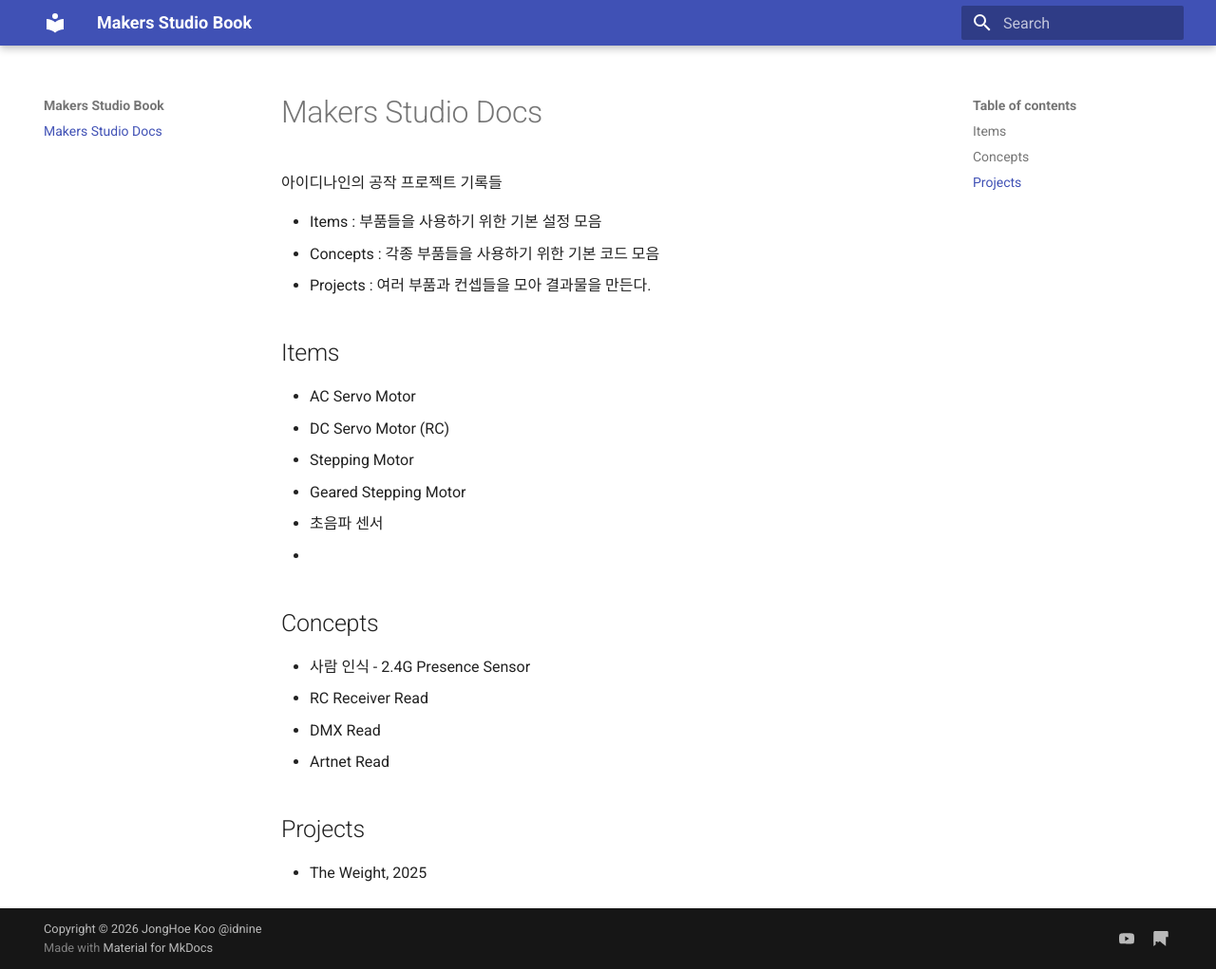
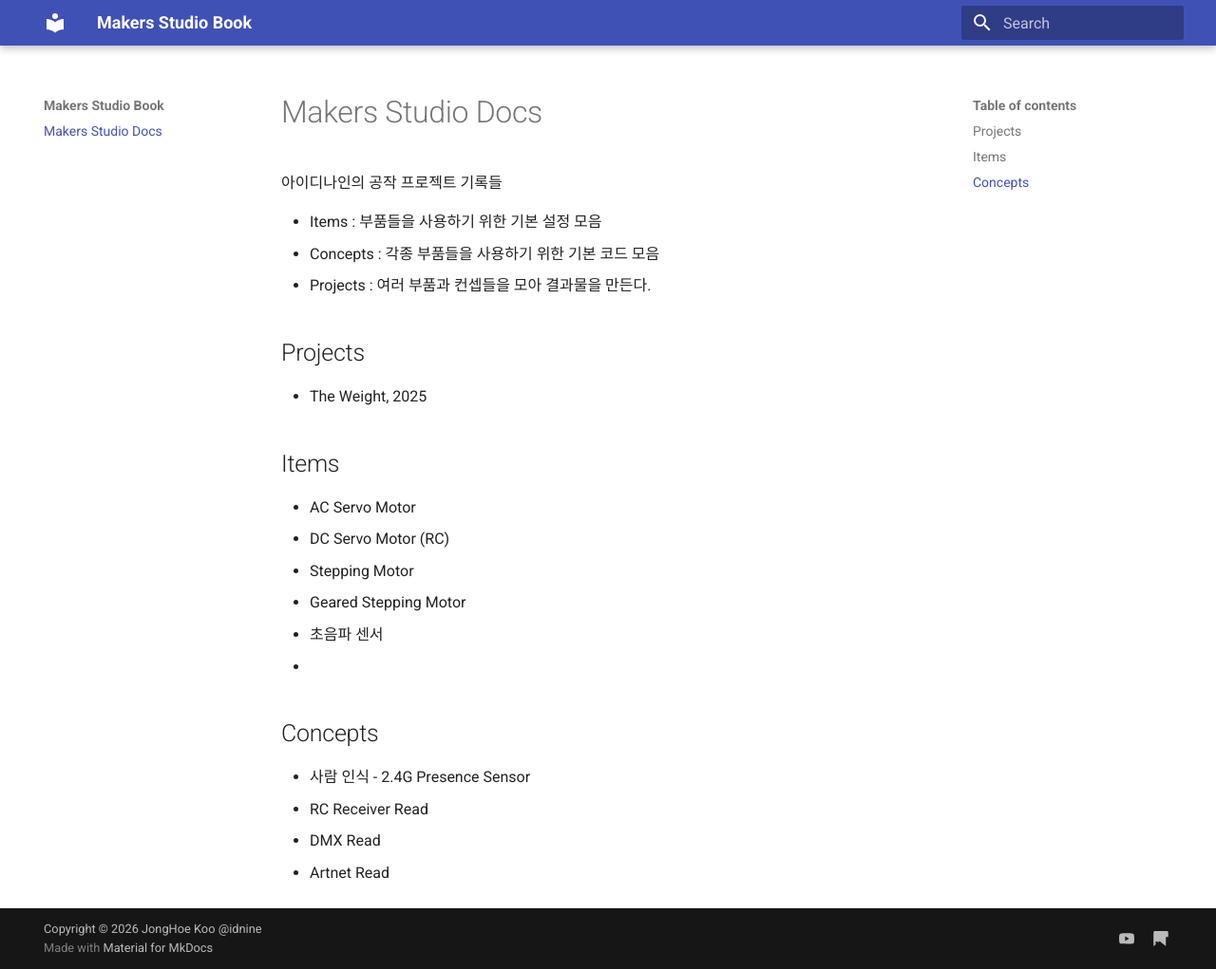
Before and after one commit to jonghoe9/makers-studio, an MkDocs documentation site: the page built from docs/index.md, in a window 1280 px wide and 1021 px high. Shown: the whole window at 95% size. Built offline with MkDocs 1.6.1 and Material for MkDocs 9.7.7, drawn with Linux system fonts in a browser that asks for light colours; part of the change alters nothing that is shown.

```diff
--- a/docs/index.md
+++ b/docs/index.md
@@ -5,6 +5,9 @@
 * Items : 부품들을 사용하기 위한 기본 설정 모음
 * Concepts : 각종 부품들을 사용하기 위한 기본 코드 모음
 * Projects : 여러 부품과 컨셉들을 모아 결과물을 만든다.
+
+## Projects
+* The Weight, 2025
 
 ## Items
 * AC Servo Motor
@@ -18,6 +21,3 @@
 * RC Receiver Read
 * DMX Read
 * Artnet Read
-
-## Projects
-* The Weight, 2025
```
